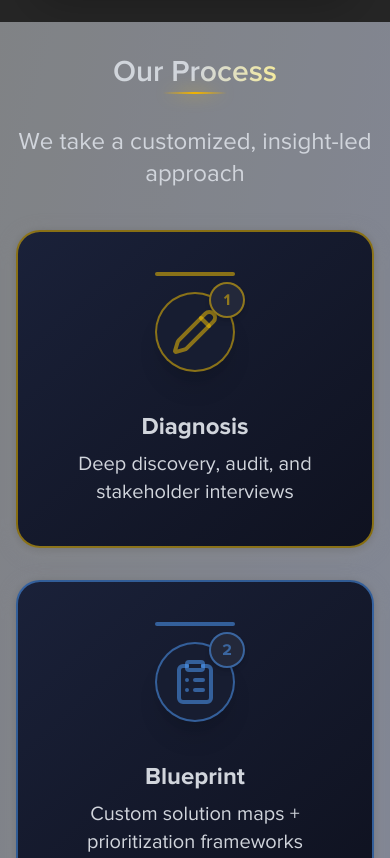
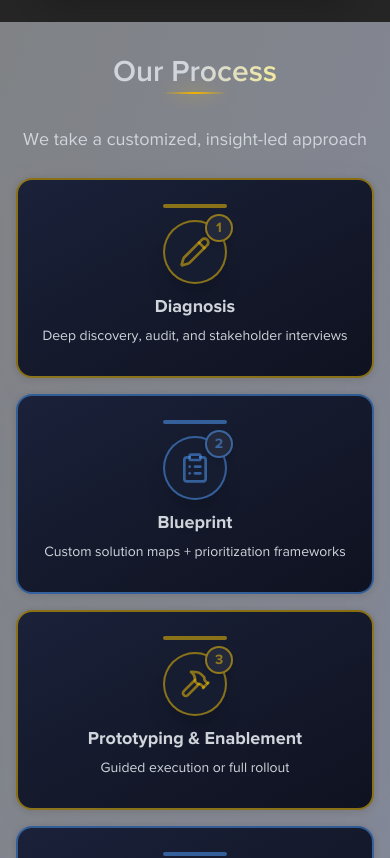
Before and after one commit to judeandy1999/vamossy.com, a Next.js app: page /consulting in a window 390 px wide. Shown: the part 3520-4378 px from the top of the page. Built offline with nearby package versions, Linux system fonts and the light colour scheme; no server answers.

Commit message:
feat: enhance styling in OurProcess component for improved layout and readability

```diff
--- a/components/consulting/our-process.jsx
+++ b/components/consulting/our-process.jsx
@@ -36,8 +36,8 @@ export default function OurProcess() {
     <Container variant="transparent-gradient" className="items-center min-h-[60vh]">
       <div className="flex flex-col items-center">
         <Title variant="h2" title="Our Process" underlineEffect={true} className="!mb-4" />
-        <div className="text-gray-300 text-2xl mb-10 text-center">We take a customized, insight-led approach</div>
-        <div className="w-full grid grid-cols-1 sm:grid-cols-2 lg:grid-cols-4 gap-8 md:gap-10 mx-auto">
+        <div className="text-gray-300 text-lg sm:text-xl md:text-2xl mb-6 sm:mb-8 md:mb-10 text-center">We take a customized, insight-led approach</div>
+        <div className="w-full grid grid-cols-1 sm:grid-cols-2 lg:grid-cols-4 gap-4 sm:gap-6 md:gap-8 lg:gap-10 mx-auto">
           {ourProcess.map((step, idx) => {
             const Icon = stepIcons[idx];
             const borderColor = stepBorderColors[idx];
@@ -46,23 +46,23 @@ export default function OurProcess() {
             return (
               <div
                 key={idx}
-                className={`relative flex flex-col items-center justify-between bg-gradient-to-br from-[#1a2139] to-[#0f1220] backdrop-blur-md rounded-3xl border-2 ${borderColor} px-8 py-10 w-full min-h-[300px] shadow-2xl transition-transform duration-300 shadow-yellow-400/30 border-opacity-90`}
+                className={`relative flex flex-col items-center bg-gradient-to-br from-[#1a2139] to-[#0f1220] backdrop-blur-md rounded-2xl sm:rounded-3xl border-2 ${borderColor} px-4 sm:px-6 md:px-8 py-6 sm:py-8 md:py-10 w-full min-h-[200px] sm:min-h-[250px] md:min-h-[280px] shadow-2xl transition-transform duration-300 shadow-yellow-400/30 border-opacity-90`}
                 style={{ boxShadow: '0 5px 20px 0 rgba(138, 138, 138, 0.47), 0 1.5px 8px 0 rgba(0,0,0,0.18)' }}
               >
                 {/* Icon Circle Centered with Step Number Badge */}
-                <div className="flex flex-col items-center mb-6 w-full">
-                  <div className={`h-1 w-20 ${dividerColor} rounded mb-4 transition-transform`} />
-                  <div className={`relative flex items-center justify-center rounded-full border-2 ${borderColor} bg-[#181f33]/80 w-20 h-20 mb-4 shadow-lg shadow-xl transition-shadow`}>
-                    <Icon className={`${iconColor} w-12 h-12`} />
+                <div className="flex flex-col items-center mb-3 sm:mb-4 md:mb-5 w-full">
+                  <div className={`h-1 w-16 sm:w-18 md:w-20 ${dividerColor} rounded mb-3 sm:mb-4 transition-transform`} />
+                  <div className={`relative flex items-center justify-center rounded-full border-2 ${borderColor} bg-[#181f33]/80 w-16 h-16 sm:w-18 sm:h-18 md:w-20 md:h-20 shadow-lg shadow-xl transition-shadow`}>
+                    <Icon className={`${iconColor} w-8 h-8 sm:w-10 sm:h-10 md:w-12 md:h-12`} />
                     {/* Step Number Badge */}
-                    <span className={`absolute -top-3 -right-3 bg-[#23283a] ${iconColor} text-base font-bold rounded-full w-9 h-9 flex items-center justify-center shadow-md border-2 ${borderColor}`}>{idx + 1}</span>
+                    <span className={`absolute -top-2 -right-2 sm:-top-3 sm:-right-3 bg-[#23283a] ${iconColor} text-sm sm:text-base font-bold rounded-full w-7 h-7 sm:w-8 sm:h-8 md:w-9 md:h-9 flex items-center justify-center shadow-md border-2 ${borderColor}`}>{idx + 1}</span>
                   </div>
                 </div>
                 {/* Step Content */}
-                <div className="flex flex-col items-center text-center flex-1 w-full">
+                <div className="flex flex-col items-center text-center w-full">
                   <span className="sr-only">Step {idx + 1}</span>
-                  <span className="font-bold text-2xl sm:text-2xl text-gray-300 leading-tight mb-2">{step.title}</span>
-                  <div className="text-gray-300 text-xl sm:text-xl mx-auto">{step.description}</div>
+                  <span className="font-bold text-lg sm:text-xl md:text-2xl text-gray-300 leading-tight mb-2 px-2">{step.title}</span>
+                  <div className="text-gray-300 text-sm sm:text-base md:text-lg lg:text-xl mx-auto px-2">{step.description}</div>
                 </div>
               </div>
             );
```
